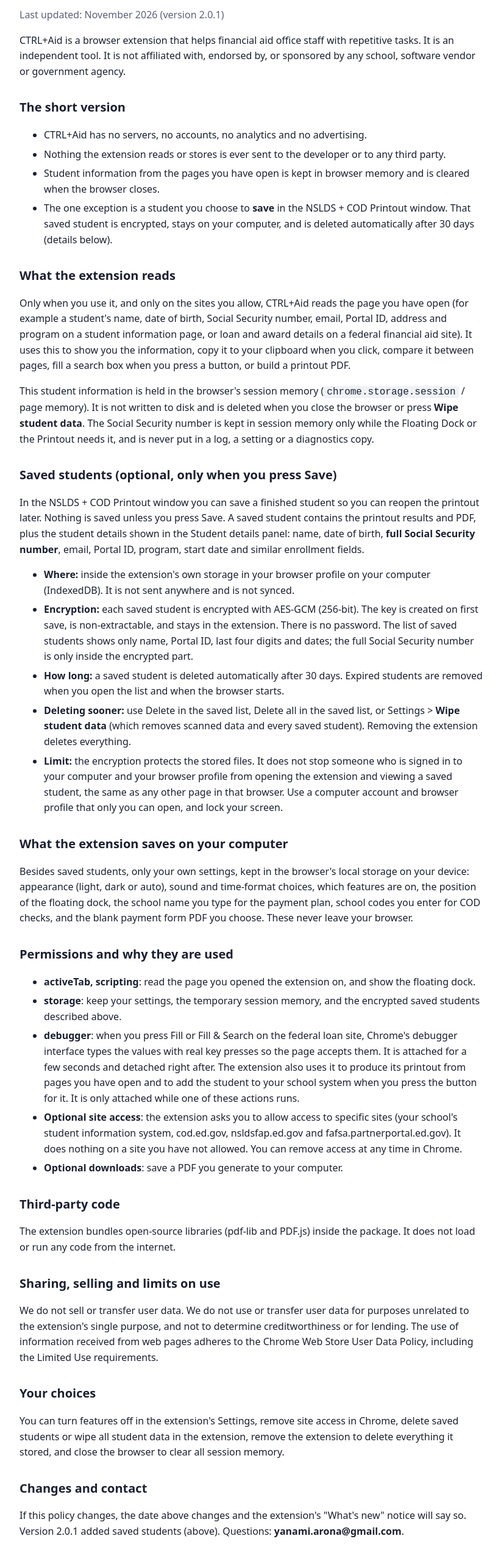
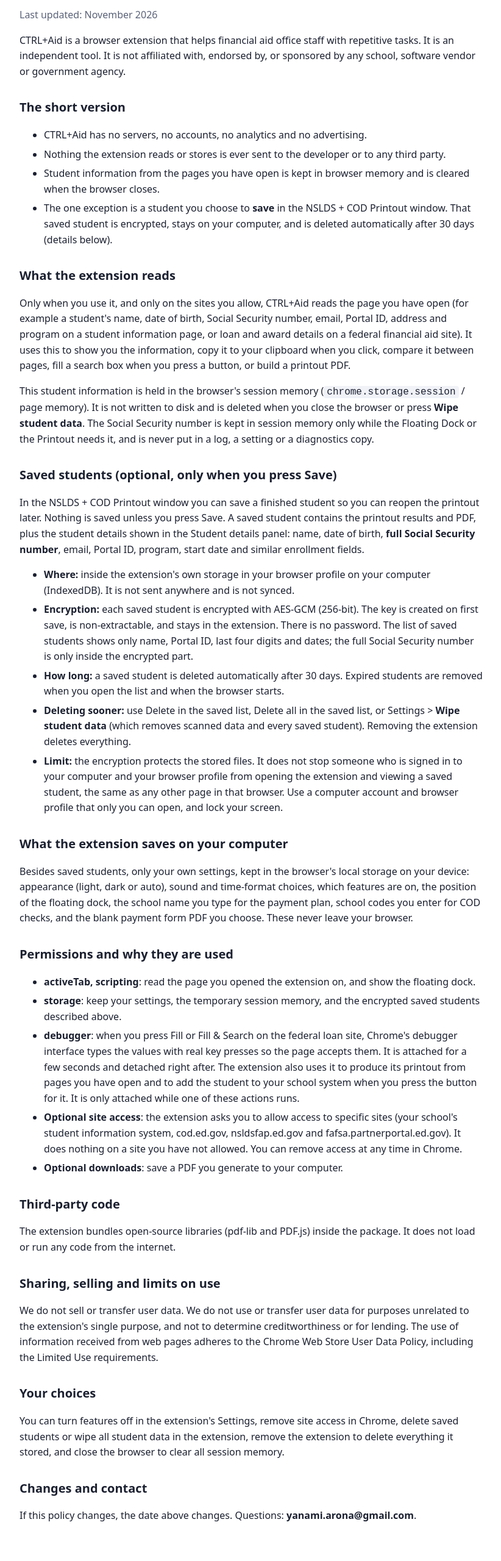
Before and after one commit to lolisue/lolisue.github.io, a plain HTML site: page index.html in a window 1280 px wide. Shown: the part 96-2656 px from the top of the page at 61% size, without its empty margins (228-1050 px from the left). After the commit the page ends 2635 px from the top, so only its background shows below. Drawn offline with Linux system fonts and the light colour scheme.

Commit message:
Update privacy policy to remove version details
Removed version information from the privacy policy.

```diff
--- a/index.html
+++ b/index.html
@@ -1,6 +1,6 @@
 <!doctype html><html lang="en"><head><meta charset="utf-8"><meta name="viewport" content="width=device-width,initial-scale=1"><title>CTRL+Aid Privacy Policy</title>
 <style>body{font:16px/1.6 system-ui,-apple-system,"Segoe UI",sans-serif;max-width:760px;margin:40px auto;padding:0 20px;color:#1b2030}h1{font-size:30px}h2{margin-top:30px;font-size:20px}li{margin:6px 0}code{background:#f0f2f8;padding:1px 5px;border-radius:4px}.m{color:#5a6278}</style></head><body>
-<h1>CTRL+Aid Privacy Policy</h1><p class="m">Last updated: November 2026 (version 2.0.1)</p>
+<h1>CTRL+Aid Privacy Policy</h1><p class="m">Last updated: November 2026</p>
 <p>CTRL+Aid is a browser extension that helps financial aid office staff with repetitive tasks. It is an independent tool. It is not affiliated with, endorsed by, or sponsored by any school, software vendor or government agency.</p>
 <h2>The short version</h2>
 <ul>
@@ -36,5 +36,5 @@
 <h2>Your choices</h2>
 <p>You can turn features off in the extension's Settings, remove site access in Chrome, delete saved students or wipe all student data in the extension, remove the extension to delete everything it stored, and close the browser to clear all session memory.</p>
 <h2>Changes and contact</h2>
-<p>If this policy changes, the date above changes and the extension's "What's new" notice will say so. Version 2.0.1 added saved students (above). Questions: <b>yanami.arona@gmail.com</b>.</p>
+<p>If this policy changes, the date above changes. Questions: <b>yanami.arona@gmail.com</b>.</p>
 </body></html>
```
